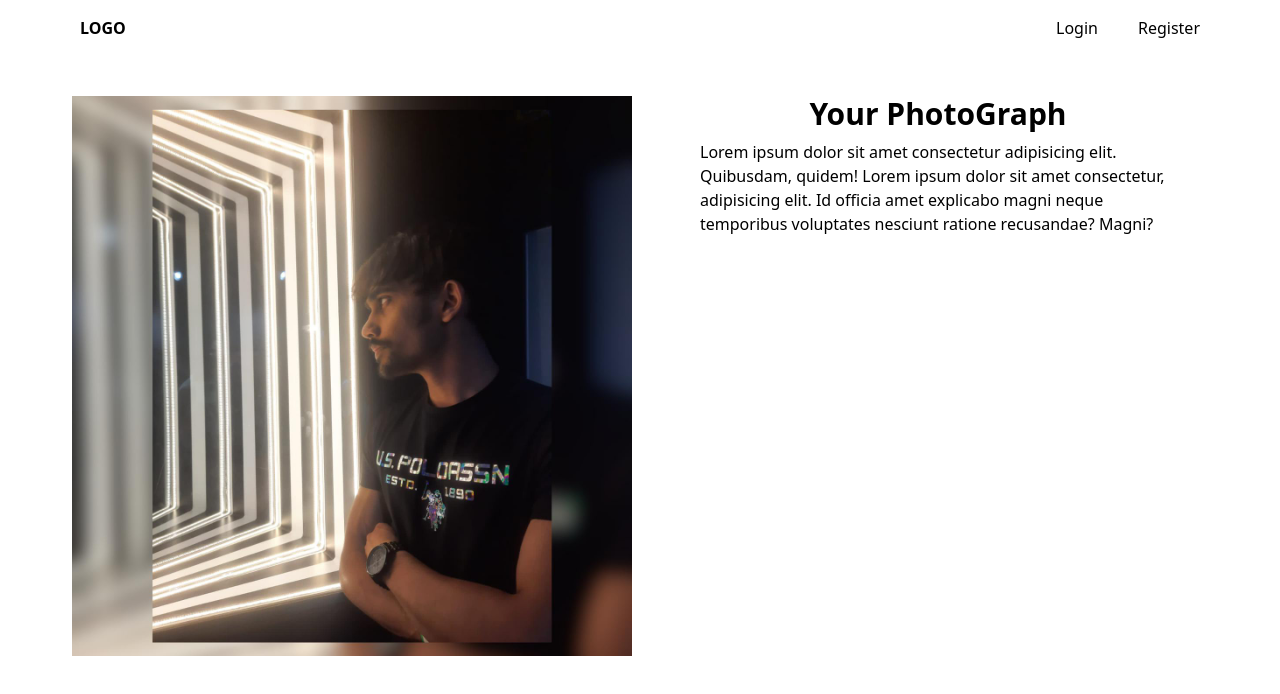
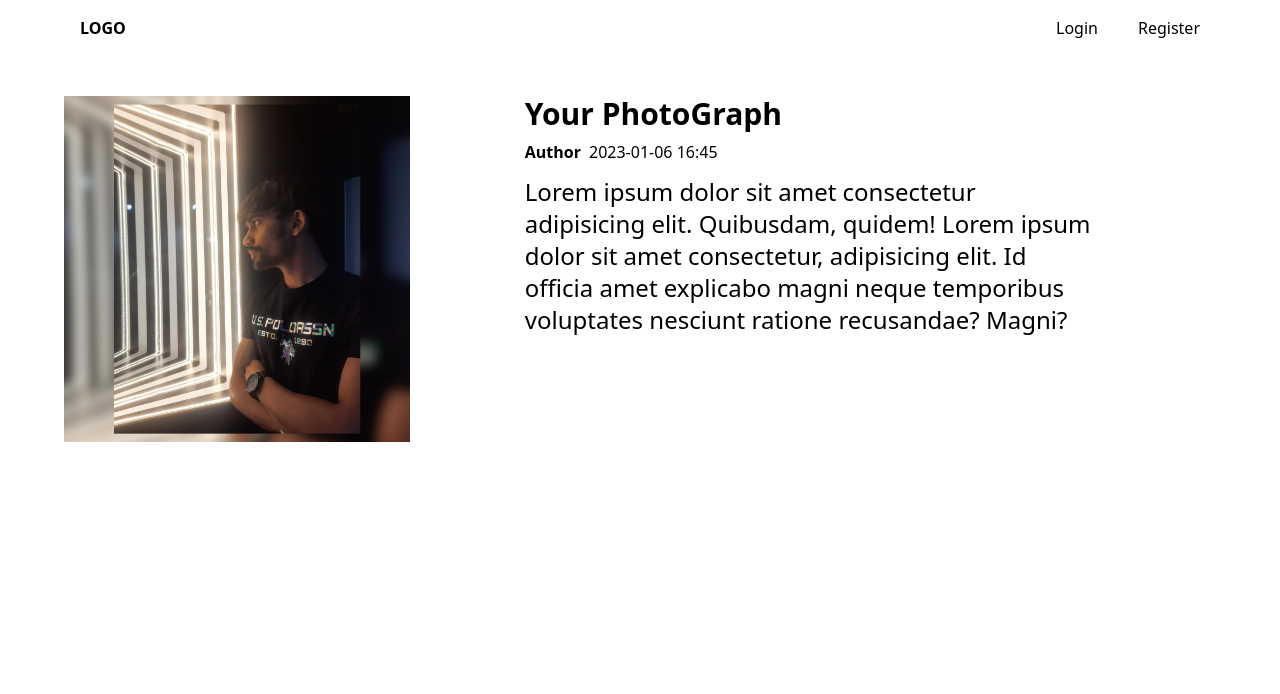
Before and after one commit to Jyotiraditya24/BLOG-FULLSTACK, a React (Vite) app in the folder client/: page / in a window 1280 px wide. Shown: the top 694 px of the page. Built offline with nearby package versions, Linux system fonts and the light colour scheme.

Commit message:
Refactored with css of each Blog Post

```diff
--- a/client/src/components/EachBlogPost.jsx
+++ b/client/src/components/EachBlogPost.jsx
@@ -1,14 +1,18 @@
 const EachBlogPost = () => {
   return (
-    <div className="flex flex-col md:flex-row gap-5 justify-center items-center md:justify-start md:items-start">
+    <div className="flex flex-col md:flex-row gap-5 md:gap-0 justify-center items-center md:justify-start md:items-start">
       <img
-        src="../../public/img1.jpeg"
+        src="../../img1.jpeg"
         alt="image"
-        className="w-[80%] md:w-[50%] px-2"
+        className="w-[80%] md:w-[30%]"
       ></img>
-      <div className="flex flex-col basis-1/2 justify-start items-center gap-2">
+      <div className="flex flex-col basis-1/2 justify-start items-center gap-2 md:gap-0 mx-auto md:items-start">
         <h1 className="font-bold text-3xl">Your PhotoGraph</h1>
-        <p className="font-light px-10">
+        <div className="mb-1 mt-2">
+           <a href="#" className="font-bold mr-2">Author</a>
+           <time className="font-extralight">2023-01-06 16:45</time>
+        </div>
+        <p className="font-light text-2xl mt-2">
           Lorem ipsum dolor sit amet consectetur adipisicing elit. Quibusdam,
           quidem! Lorem ipsum dolor sit amet consectetur, adipisicing elit. Id
           officia amet explicabo magni neque temporibus voluptates nesciunt
```
